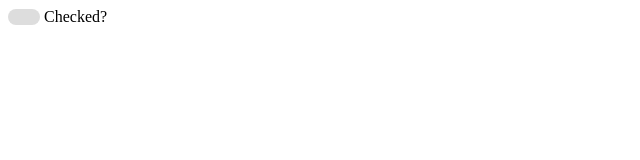
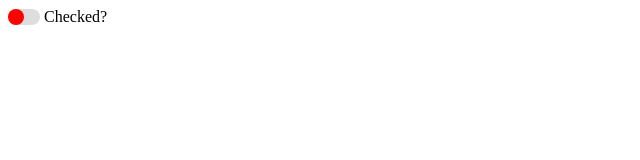
Before and after one commit to Annie-Huang/css-slider-toggle, a website: page index.html in a window 1280 px wide. Shown: the full height of the page, 0-640 px from the left. Drawn offline with Linux system fonts and the light colour scheme.

Commit message:
Create the 'after' red dot and place it on to of 'before' pill

```diff
--- a/style.css
+++ b/style.css
@@ -17,6 +17,14 @@
   border-radius: 1em;
   margin-right: 0.25em;
 }
+input[type='checkbox'].toggle + label::after {
+  position: absolute;
+  content: '';
+  width: 1em;
+  height: 1em;
+  background-color: red;
+  border-radius: 1em;
+}
 
 input[type='checkbox'].toggle:checked + label {
   color: red;
```
